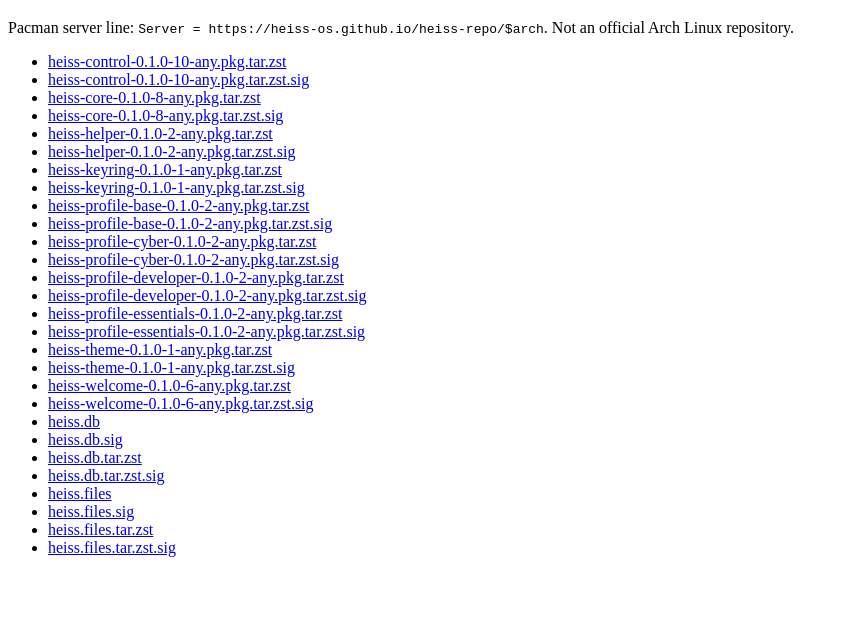
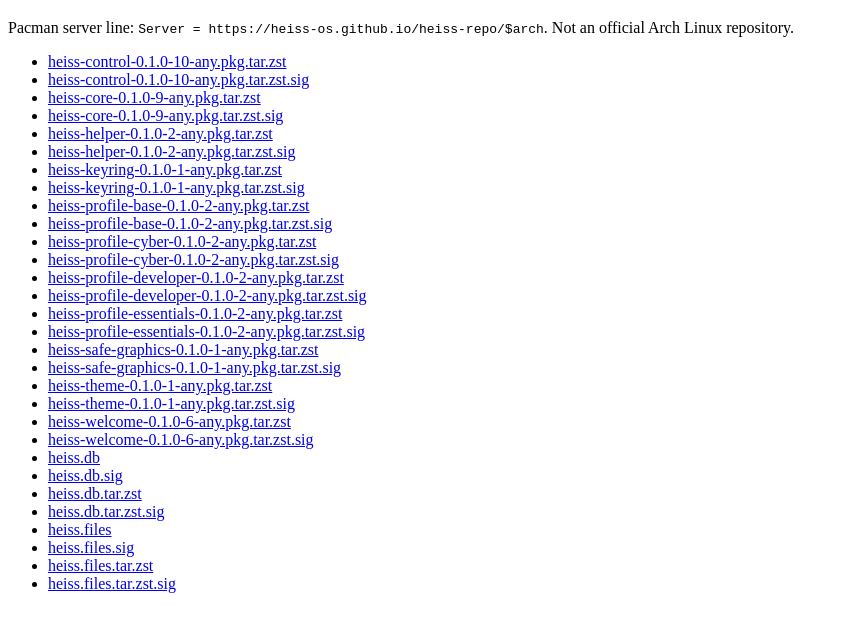
Before and after one commit to heiss-os/heiss-repo, a plain HTML site: page x86_64/index.html in a window 1280 px wide. Shown: the part 61-692 px from the top of the page, without its empty margins (0-848 px from the left). Drawn offline with Linux system fonts and the light colour scheme.

Commit message:
publish: packages from 9944d0d

```diff
--- a/x86_64/index.html
+++ b/x86_64/index.html
@@ -3,8 +3,8 @@
 <p>Pacman server line: <code>Server = https://heiss-os.github.io/heiss-repo/$arch</code>. Not an official Arch Linux repository.</p><ul>
 <li><a href="./heiss-control-0.1.0-10-any.pkg.tar.zst">heiss-control-0.1.0-10-any.pkg.tar.zst</a></li>
 <li><a href="./heiss-control-0.1.0-10-any.pkg.tar.zst.sig">heiss-control-0.1.0-10-any.pkg.tar.zst.sig</a></li>
-<li><a href="./heiss-core-0.1.0-8-any.pkg.tar.zst">heiss-core-0.1.0-8-any.pkg.tar.zst</a></li>
-<li><a href="./heiss-core-0.1.0-8-any.pkg.tar.zst.sig">heiss-core-0.1.0-8-any.pkg.tar.zst.sig</a></li>
+<li><a href="./heiss-core-0.1.0-9-any.pkg.tar.zst">heiss-core-0.1.0-9-any.pkg.tar.zst</a></li>
+<li><a href="./heiss-core-0.1.0-9-any.pkg.tar.zst.sig">heiss-core-0.1.0-9-any.pkg.tar.zst.sig</a></li>
 <li><a href="./heiss-helper-0.1.0-2-any.pkg.tar.zst">heiss-helper-0.1.0-2-any.pkg.tar.zst</a></li>
 <li><a href="./heiss-helper-0.1.0-2-any.pkg.tar.zst.sig">heiss-helper-0.1.0-2-any.pkg.tar.zst.sig</a></li>
 <li><a href="./heiss-keyring-0.1.0-1-any.pkg.tar.zst">heiss-keyring-0.1.0-1-any.pkg.tar.zst</a></li>
@@ -17,6 +17,8 @@
 <li><a href="./heiss-profile-developer-0.1.0-2-any.pkg.tar.zst.sig">heiss-profile-developer-0.1.0-2-any.pkg.tar.zst.sig</a></li>
 <li><a href="./heiss-profile-essentials-0.1.0-2-any.pkg.tar.zst">heiss-profile-essentials-0.1.0-2-any.pkg.tar.zst</a></li>
 <li><a href="./heiss-profile-essentials-0.1.0-2-any.pkg.tar.zst.sig">heiss-profile-essentials-0.1.0-2-any.pkg.tar.zst.sig</a></li>
+<li><a href="./heiss-safe-graphics-0.1.0-1-any.pkg.tar.zst">heiss-safe-graphics-0.1.0-1-any.pkg.tar.zst</a></li>
+<li><a href="./heiss-safe-graphics-0.1.0-1-any.pkg.tar.zst.sig">heiss-safe-graphics-0.1.0-1-any.pkg.tar.zst.sig</a></li>
 <li><a href="./heiss-theme-0.1.0-1-any.pkg.tar.zst">heiss-theme-0.1.0-1-any.pkg.tar.zst</a></li>
 <li><a href="./heiss-theme-0.1.0-1-any.pkg.tar.zst.sig">heiss-theme-0.1.0-1-any.pkg.tar.zst.sig</a></li>
 <li><a href="./heiss-welcome-0.1.0-6-any.pkg.tar.zst">heiss-welcome-0.1.0-6-any.pkg.tar.zst</a></li>
```
Also changed, not shown: 14 other files.
